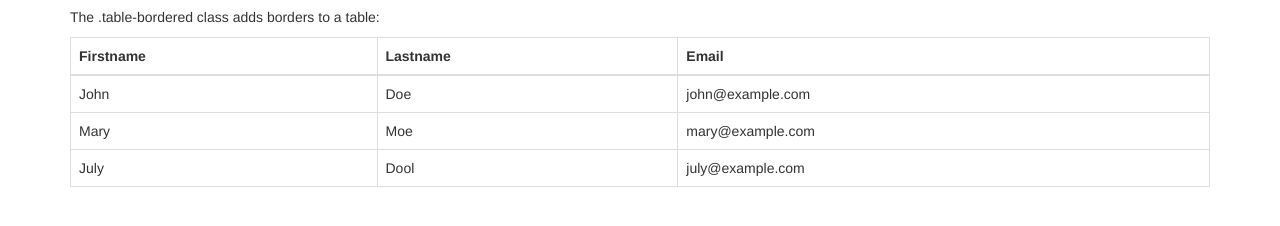
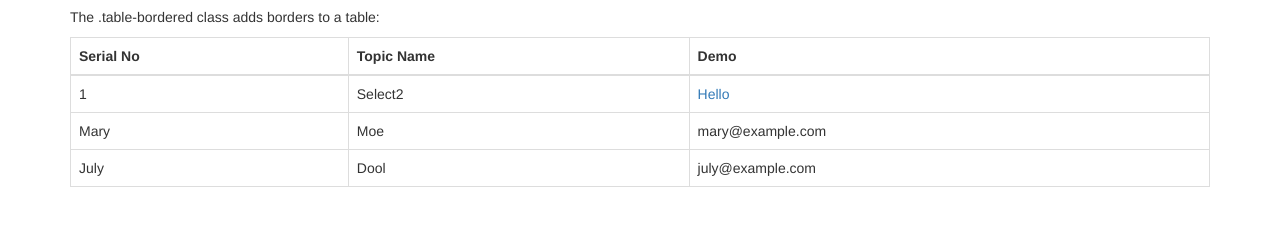
Before and after one commit to aswintalk76/RapidCoding, a plain HTML site: page index.html in a window 1280 px wide. Shown: the part 56-282 px from the top of the page. Drawn offline with nearby package versions, Linux system fonts and the light colour scheme.

Commit message:
Update index.html

```diff
--- a/index.html
+++ b/index.html
@@ -16,16 +16,16 @@
   <table class="table table-bordered">
     <thead>
       <tr>
-        <th>Firstname</th>
-        <th>Lastname</th>
-        <th>Email</th>
+        <th>Serial No</th>
+        <th>Topic Name</th>
+        <th>Demo</th>
       </tr>
     </thead>
     <tbody>
       <tr>
-        <td>John</td>
-        <td>Doe</td>
-        <td>john@example.com</td>
+        <td>1</td>
+        <td>Select2</td>
+        <td><a href="">Hello</a></td>
       </tr>
       <tr>
         <td>Mary</td>
```
